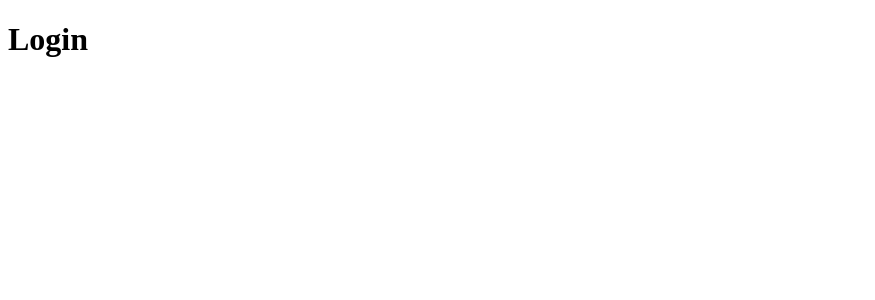
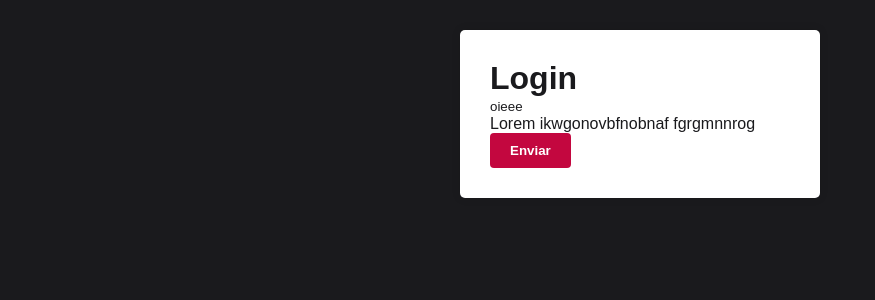
Before and after one commit to staviasz/react-escola, a React (Create React App) app: page / in a window 1280 px wide. Shown: the top 300 px of the page, without its empty margins (0-875 px from the left). Built offline with nearby package versions, Linux system fonts and the light colour scheme.

Commit message:
configuração do estilo global e das cores do projeto

```diff
--- a/package.json
+++ b/package.json
@@ -9,6 +9,7 @@
     "react": "^18.2.0",
     "react-dom": "^18.2.0",
     "react-scripts": "5.0.1",
+    "styled-components": "^6.0.0-rc.1",
     "web-vitals": "^2.1.4"
   },
   "scripts": {
--- a/src/App.js
+++ b/src/App.js
@@ -1,8 +1,15 @@
 import React from 'react';
+
 import Login from './pages/Login';
+import GlobalStyles from './styles/GlobalStyles';
 
 function App() {
-  return <Login />;
+  return (
+    <>
+      <GlobalStyles />
+      <Login />
+    </>
+  );
 }
 
 export default App;
--- /dev/null
+++ b/src/config/colors.js
@@ -0,0 +1,9 @@
+export const primaryColor = '#c3073f';
+export const primaryDarkColor = '#1a1a1d';
+
+export const successColor = '#0197f6';
+export const infoColor = '#0197f6';
+export const errorColor = '#f2af29';
+export const warningColor = '#f2af29';
+
+export const primaryTextColor = '#fff';
--- a/src/pages/Login/index.js
+++ b/src/pages/Login/index.js
@@ -1,5 +1,15 @@
 import React from 'react';
 
+import { Title } from './style';
+import { Container } from '../../styles/GlobalStyles';
+
 export default function Login() {
-  return <h1>Login</h1>;
+  return (
+    <Container>
+      <Title>Login</Title>
+      <small>oieee</small>
+      <p>Lorem ikwgonovbfnobnaf fgrgmnnrog </p>
+      <button type="button">Enviar</button>
+    </Container>
+  );
 }
--- /dev/null
+++ b/src/pages/Login/style.js
@@ -0,0 +1,3 @@
+import styled from 'styled-components';
+
+export const Title = styled.h1``;
--- /dev/null
+++ b/src/styles/GlobalStyles.js
@@ -0,0 +1,54 @@
+import { createGlobalStyle, styled } from 'styled-components';
+
+import {
+  primaryColor,
+  primaryDarkColor,
+  primaryTextColor,
+} from '../config/colors';
+
+export default createGlobalStyle`
+  * {
+    margin: 0;
+    padding: 0;
+    box-sizing: border-box;
+    outline: none;
+  }
+
+  body {
+    font-family: sans-serif;
+    background-color: ${primaryDarkColor};
+    color: ${primaryDarkColor};
+  }
+
+  html, body, #root {
+    height: 100%;
+  }
+
+  button {
+    cursor: pointer;
+    background-color: ${primaryColor};
+    border: none;
+    color: ${primaryTextColor};
+    padding: 10px 20px;
+    border-radius: 4px;
+    font-weight: bold;
+  }
+
+  a {
+    text-decoration: none;
+    color: ${primaryColor};
+  }
+
+  ul {
+    list-style: none;
+  }
+`;
+
+export const Container = styled.div`
+  max-width: 360px;
+  background-color: #fff;
+  margin: 30px auto;
+  padding: 30px;
+  border-radius: 5px;
+  box-shadow: 0 0 10px rgba(0, 0, 0, 0.1);
+`;
```
Also changed, not shown: .eslint.txt (deleted), .eslintrc.json, 1 other file (tests, documents, lock files or other folders).
